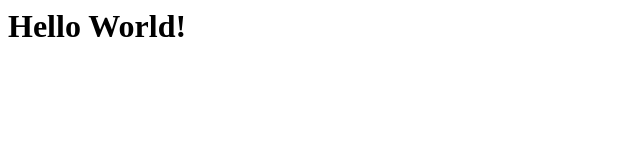
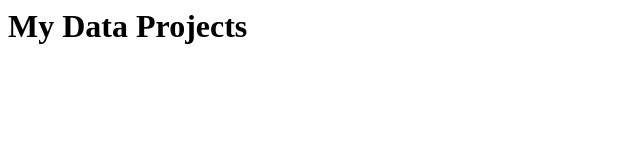
Before and after one commit to tranhoangnguyen03/DataProjects, a plain HTML site: page index.html in a window 1280 px wide. Shown: the whole page, without its empty margins (0-640 px from the left). Drawn offline with Linux system fonts and the light colour scheme.

Commit message:
Update index.html

```diff
--- a/index.html
+++ b/index.html
@@ -1 +1 @@
-<h1> Hello World! </h1>
+<h1> My Data Projects </h1>
```
